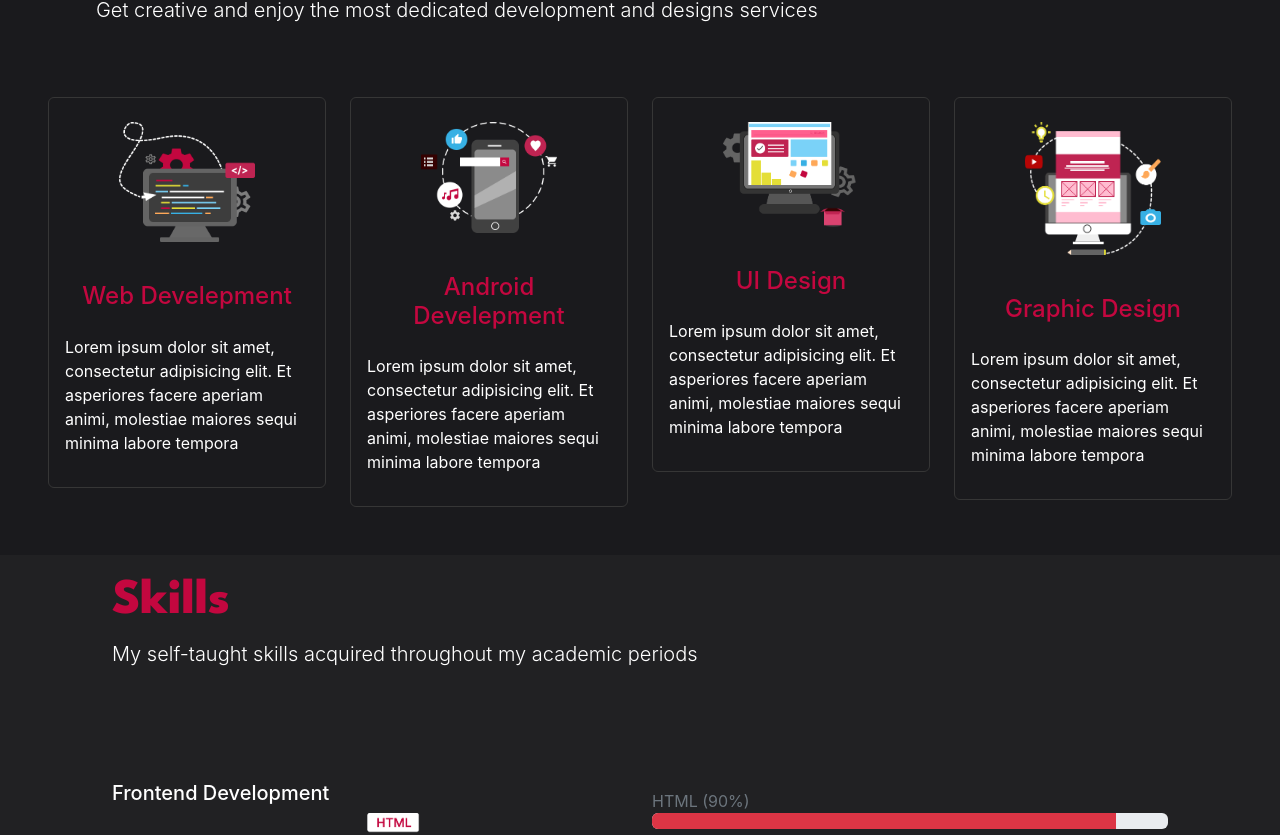
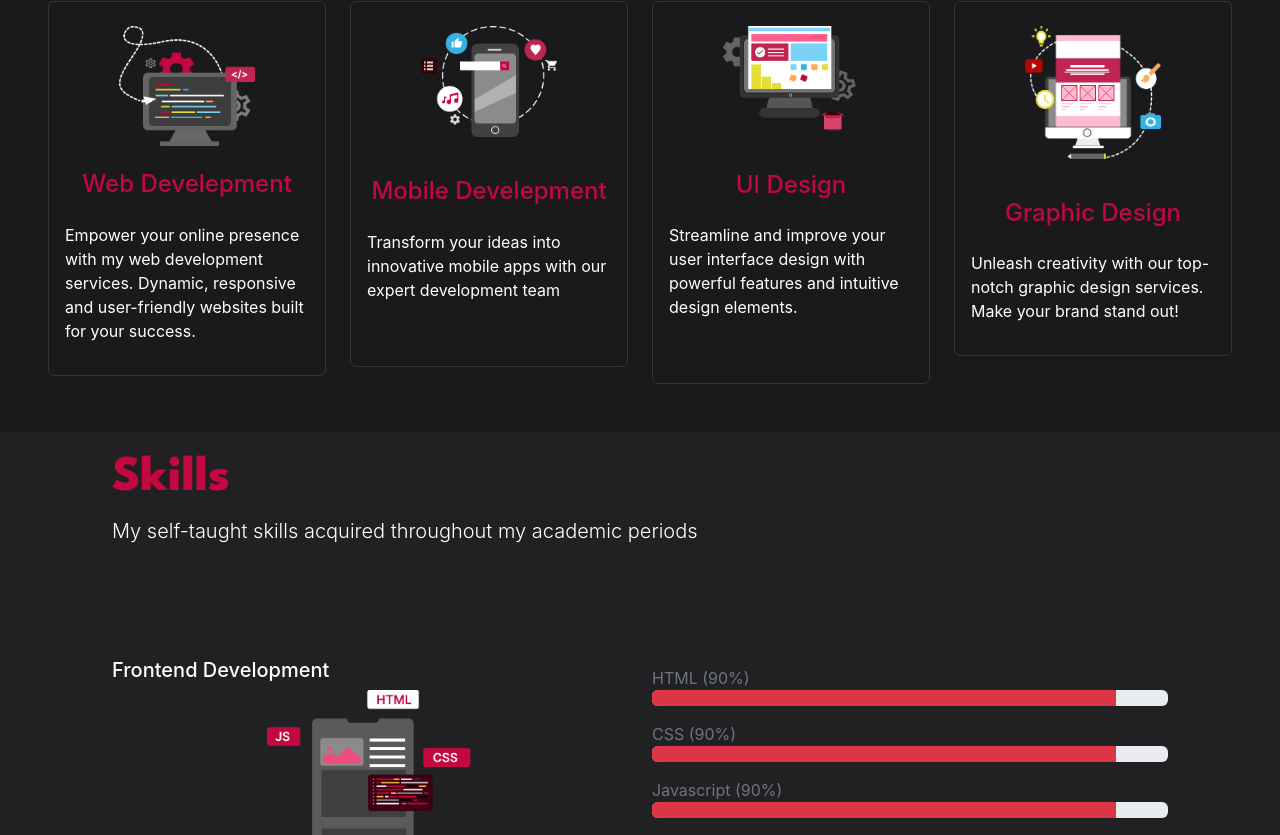
Before and after one commit to Morel-D/portfolio, a React (Create React App) app in the folder client/: page / in a window 1280 px wide. Shown: the part 1225-2060 px from the top of the page. Built offline with nearby package versions, Linux system fonts and the light colour scheme.

Commit message:
Responsive web in progress

```diff
--- a/client/public/index.html
+++ b/client/public/index.html
@@ -27,8 +27,8 @@
     -->
     <link rel="preconnect" href="https://fonts.googleapis.com"><link rel="preconnect" href="https://fonts.gstatic.com" crossorigin><link href="https://fonts.googleapis.com/css2?family=League+Spartan:wght@800&display=swap" rel="stylesheet">
     <link href="https://cdn.jsdelivr.net/npm/bootstrap@5.2.3/dist/css/bootstrap.min.css" rel="stylesheet" integrity="sha384-rbsA2VBKQhggwzxH7pPCaAqO46MgnOM80zW1RWuH61DGLwZJEdK2Kadq2F9CUG65" crossorigin="anonymous">
-    <script src="https://cdn.jsdelivr.net/npm/bootstrap@5.2.3/dist/js/bootstrap.bundle.min.js" integrity="sha384-kenU1KFdBIe4zVF0s0G1M5b4hcpxyD9F7jL+jjXkk+Q2h455rYXK/7HAuoJl+0I4" crossorigin="anonymous"></script>
-    <title>My Portfolio</title>
+
+    <title>Tchaptche Morel</title>
   </head>
   <body>
     <noscript>You need to enable JavaScript to run this app.</noscript>
@@ -44,6 +44,6 @@
       To create a production bundle, use `npm run build` or `yarn build`.
     -->
     <script src="https://cdn.jsdelivr.net/npm/@popperjs/core@2.11.6/dist/umd/popper.min.js" integrity="sha384-oBqDVmMz9ATKxIep9tiCxS/Z9fNfEXiDAYTujMAeBAsjFuCZSmKbSSUnQlmh/jp3" crossorigin="anonymous"></script>
-    <script src="https://cdn.jsdelivr.net/npm/bootstrap@5.2.3/dist/js/bootstrap.min.js" integrity="sha384-cuYeSxntonz0PPNlHhBs68uyIAVpIIOZZ5JqeqvYYIcEL727kskC66kF92t6Xl2V" crossorigin="anonymous"></script>
+<script src="https://cdn.jsdelivr.net/npm/bootstrap@5.3.0-alpha1/dist/js/bootstrap.min.js" integrity="sha384-mQ93GR66B00ZXjt0YO5KlohRA5SY2XofN4zfuZxLkoj1gXtW8ANNCe9d5Y3eG5eD" crossorigin="anonymous"></script>
   </body>
 </html>
--- a/client/src/Components/Pages/Biography.jsx
+++ b/client/src/Components/Pages/Biography.jsx
@@ -3,12 +3,19 @@ const Biography = () => {
     return (
         <div className="bio p-5 text-white">
             <div className="row">
+                {/* <div className="col">
+                    <div className="text-center mt-5 d-grid gap-5">
+                        <div className="row">
+                            <div className="col">1</div>
+                            <div className="col">2</div>
+                        </div>
+                        <div className="row">
+                            <div className="col">3</div>
+                            <div className="col">4</div>
+                        </div>
+                    </div>
+                </div> */}
                 <div className="col">
-                    <div className="text-center mt-5">
-                        1
-                    </div>
-                </div>
-                <div className="col col-7">
                     <h3 className="bioTitle">Biography</h3>
                       <p className="bioText py-2">
                         With the age of 21 years, I'm Full stack developper and designer from
--- a/client/src/Components/Pages/Introduction.jsx
+++ b/client/src/Components/Pages/Introduction.jsx
@@ -5,7 +5,7 @@ const Introduction = () => {
         <div className="introduction">
             <div className="text-center">
                 <div className="row my-5 px-5">
-                    <div className="col  text-white text-start my-5 mx-5">
+                    <div className="col col-xl-6 col-sm-12 text-white text-start my-5 mx-5">
                         <h2 className="mt-5" id="introText1">~ Hi !</h2>
                         <h2 className="" id="intro">I'm TCHAPTCHE MOREL</h2>
                         <h2 className="" id="introText">Developer x Designer</h2>
@@ -13,7 +13,7 @@ const Introduction = () => {
                         <button className="btn btn-danger p-3" id="cv">Download my CV</button>
                     </div>
 
-                    <div className="col col-5 text-white">
+                    <div className="col col-xl-5  col-sm-0 text-white">
                         <div className="pattern my-5" id="partten">
                             <img src={user} id ="user"/>
                         </div>
--- a/client/src/Components/Pages/Projects.jsx
+++ b/client/src/Components/Pages/Projects.jsx
@@ -208,7 +208,7 @@ const Projects = () => {
                   <div className="card my-5" id="project-card" type="button" data-bs-toggle="modal" data-bs-target={`#${project.target}`}>
                   <div className="row no-gutters">
                       <div className="col-md-4">
-                         <video src={project.video} className="object-fit-contain" autoplay></video>
+                         <video src={project.video} className="object-fit-contain"></video>
                       </div>
                       <div className="col-md-8 px-5">
                       <h3 className="mt-4 text-white">{project.title}</h3>
@@ -216,9 +216,9 @@ const Projects = () => {
                             {project.desciption}
                       </p>
                       <div className="row">
-                        <div className="col col-2 mt-3"><h5>Use Stack :</h5></div>
+                        <div className="col col-xl-2 col-sm-5 mt-3"><h5>Use Stack :</h5></div>
                       {project.stacks.map((stack) => (
-                        <div className="col col-2"><div class="shadow p-3 text-center bg-body-tertiary rounded">{stack}</div></div>
+                        <div className="col col-xl-2 col-sm-5 "><div class="shadow p-3 text-center bg-body-tertiary rounded">{stack}</div></div>
                       ))}
                      </div>
 
--- a/client/src/Components/Pages/Services.jsx
+++ b/client/src/Components/Pages/Services.jsx
@@ -18,10 +18,9 @@ const Services = () => {
                         <div className="text-center p-4">
                         <img src={web} alt="" className="img-fluid" id="service-img"/>
                         </div>
-                        <h4 className="cardServiceTitle mt-3 px-3">Web Develepment</h4>
+                        <h4 className="cardServiceTitle">Web Develepment</h4>
                         <p className="p-3 text-start">
-                            Lorem ipsum dolor sit amet, consectetur adipisicing elit. Et asperiores facere aperiam animi,
-                            molestiae maiores sequi minima labore tempora
+                        Empower your online presence with my web development services. Dynamic, responsive and user-friendly websites built for your success.
                         </p>
                     </div>
                 </div>
@@ -31,10 +30,9 @@ const Services = () => {
                     <div className="text-center p-4">
                         <img src={andriod} alt="" className="img-fluid" id="service-img"/>
                     </div>
-                        <h4 className="cardServiceTitle mt-3 px-3">Android Develepment</h4>
-                        <p className="p-3 text-start">
-                            Lorem ipsum dolor sit amet, consectetur adipisicing elit. Et asperiores facere aperiam animi,
-                            molestiae maiores sequi minima labore tempora
+                        <h4 className="cardServiceTitle mt-3">Mobile Develepment</h4>
+                        <p className="p-3 text-start mb-5">
+                           Transform your ideas into innovative mobile apps with our expert development team
                         </p>
                     </div>
                 </div>
@@ -45,10 +43,9 @@ const Services = () => {
                     <div className="text-center p-4">
                         <img src={ui} alt="" className="img-fluid" id="service-img"/>
                     </div>
-                        <h4 className="cardServiceTitle mt-3 px-3">UI Design</h4>
-                        <p className="p-3 text-start">
-                            Lorem ipsum dolor sit amet, consectetur adipisicing elit. Et asperiores facere aperiam animi,
-                            molestiae maiores sequi minima labore tempora
+                        <h4 className="cardServiceTitle mt-3">UI Design</h4>
+                        <p className="p-3 text-start mb-5">
+                        Streamline and improve your user interface design with powerful features and intuitive design elements.
                         </p>
                     </div>
             </div>
@@ -58,10 +55,9 @@ const Services = () => {
                     <div className="text-center p-4">
                         <img src={graphic} alt="" className="img-fluid" id="service-img"/>
                     </div>
-                        <h4 className="cardServiceTitle mt-3 px-3">Graphic Design</h4>
+                        <h4 className="cardServiceTitle mt-3">Graphic Design</h4>
                         <p className="p-3 text-start">
-                            Lorem ipsum dolor sit amet, consectetur adipisicing elit. Et asperiores facere aperiam animi,
-                            molestiae maiores sequi minima labore tempora
+                        Unleash creativity with our top-notch graphic design services. Make your brand stand out!
                         </p>
                     </div>
             </div>
```
Also changed, not shown: client/src/Components/Pages/Skill.jsx (+16 -16 lines).
